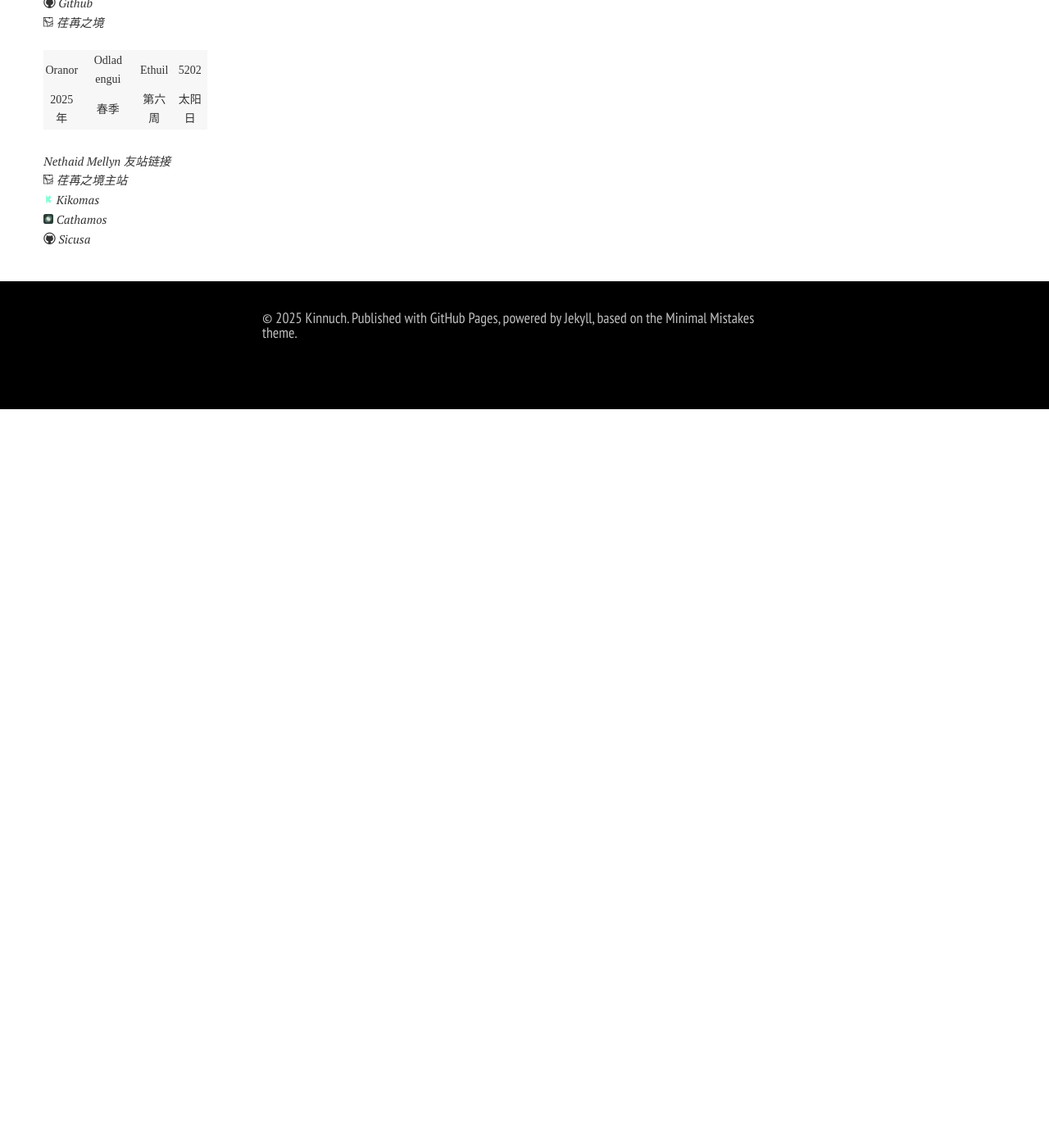
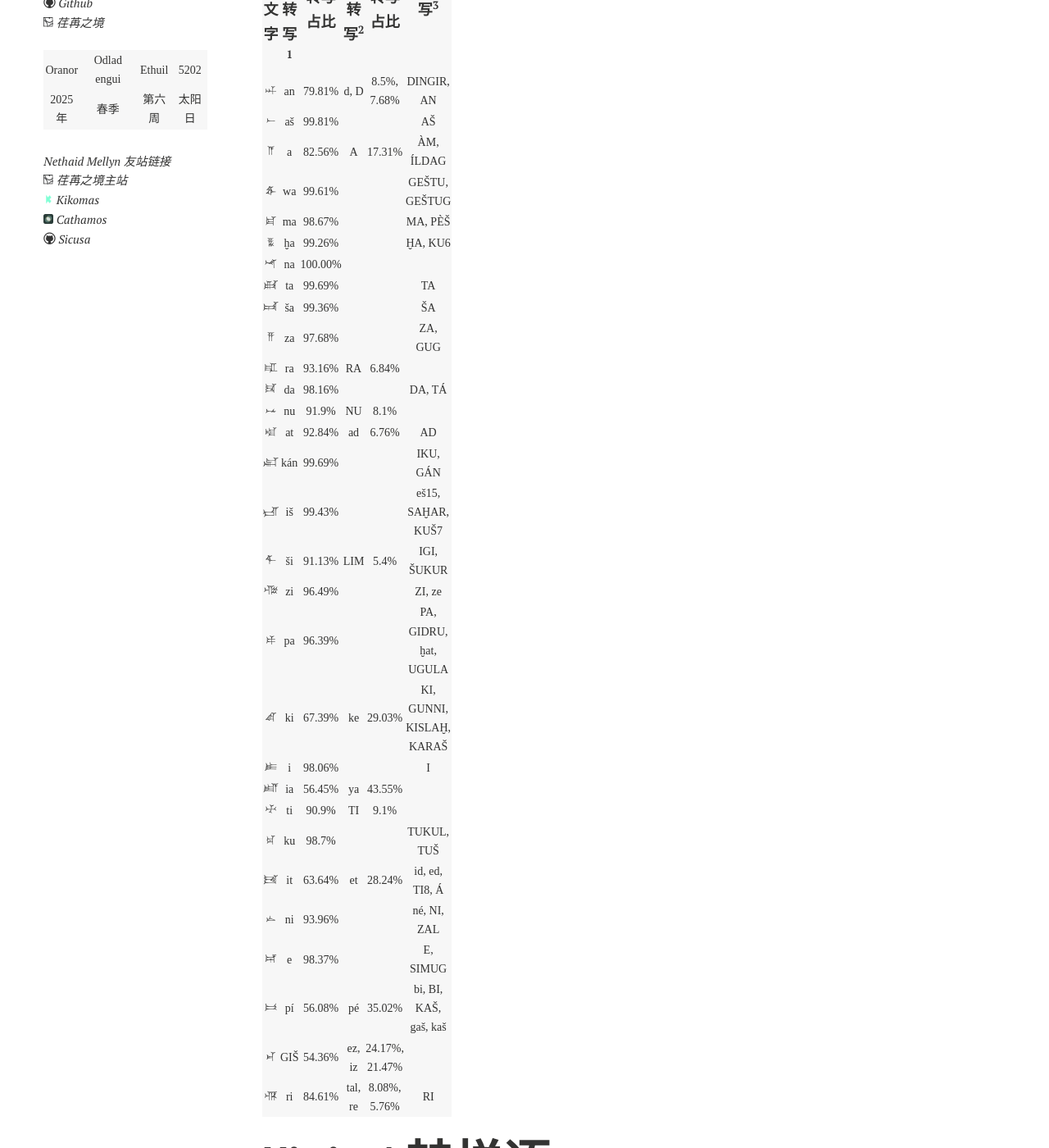
Before and after one commit to Kinnuch/kinnuch.github.io, a Jekyll site: the page built from laim/hittite.md, in a window 1280 px wide and 1400 px high, scrolled down 270 px. Shown: the whole window at 82% size. Built offline with Jekyll 4.4.1, drawn with Linux system fonts in a browser that asks for light colours; nearby versions of some CDN libraries; comment, search, counter and statistics services are not loaded; a style sheet for code colours, icons or effects is not loaded; before the commit the page ends 900 px from its top, so only the background shows below that; some of the changed text lies outside the part shown.

Commit message:
Update hittite.md

```diff
--- a/laim/hittite.md
+++ b/laim/hittite.md
@@ -7,6 +7,43 @@ hittite : true
 
 # Cuneiform | 楔形文字
 
-<font face='Cuneiform'>𒀭𒀸𒀀𒉿𒈠</font>
+|             楔形文字             | 最常见转写[^1] | 常见转写占比 | 次要转写[^2] |  次要转写占比  |       罕见转写[^3]       |
+| :------------------------------: | :------------: | :----------: | :----------: | :------------: | :----------------------: |
+| <font face='Cuneiform'>𒀭</font>  |       an       |    79.81%    |     d, D     |  8.5%, 7.68%   |        DINGIR, AN        |
+| <font face='Cuneiform'>𒀸</font>  |       aš       |    99.81%    |              |                |            AŠ            |
+| <font face='Cuneiform'>𒀀</font>  |       a        |    82.56%    |      A       |     17.31%     |        ÀM, ÍLDAG         |
+| <font face='Cuneiform'>𒉿</font>  |       wa       |    99.61%    |              |                |      GEŠTU, GEŠTUG       |
+| <font face='Cuneiform'>𒈠</font>  |       ma       |    98.67%    |              |                |         MA, PÈŠ          |
+| <font face='Cuneiform'>𒄩</font>  |       ḫa       |    99.26%    |              |                |         ḪA, KU6          |
+| <font face='Cuneiform'>𒈾</font>  |       na       |   100.00%    |              |                |                          |
+| <font face='Cuneiform'>𒋫</font>  |       ta       |    99.69%    |              |                |            TA            |
+| <font face='Cuneiform'>𒊭</font>  |       ša       |    99.36%    |              |                |            ŠA            |
+| <font face='Cuneiform'>𒍝</font>  |       za       |    97.68%    |              |                |         ZA, GUG          |
+| <font face='Cuneiform'>𒊏</font>  |       ra       |    93.16%    |      RA      |     6.84%      |                          |
+| <font face='Cuneiform'>𒁕</font>  |       da       |    98.16%    |              |                |          DA, TÁ          |
+| <font face='Cuneiform'>𒉡</font>  |       nu       |    91.9%     |      NU      |      8.1%      |                          |
+| <font face='Cuneiform'>𒀜</font>  |       at       |    92.84%    |      ad      |     6.76%      |            AD            |
+| <font face='Cuneiform'>𒃷</font>  |      kán       |    99.69%    |              |                |         IKU, GÁN         |
+| <font face='Cuneiform'> 𒅖</font> |       iš       |    99.43%    |              |                |    eš15, SAḪAR, KUŠ7     |
+| <font face='Cuneiform'>𒅆</font>  |       ši       |    91.13%    |     LIM      |      5.4%      |        IGI, ŠUKUR        |
+| <font face='Cuneiform'>𒍣</font>  |       zi       |    96.49%    |              |                |          ZI, ze          |
+| <font face='Cuneiform'>𒉺</font>  |       pa       |    96.39%    |              |                |  PA, GIDRU, ḫat, UGULA   |
+| <font face='Cuneiform'>𒆠</font>  |       ki       |    67.39%    |      ke      |     29.03%     | KI, GUNNI, KISLAḪ, KARAŠ |
+| <font face='Cuneiform'>𒄿</font>  |       i        |    98.06%    |              |                |            I             |
+| <font face='Cuneiform'>𒅀</font>  |       ia       |    56.45%    |      ya      |     43.55%     |                          |
+| <font face='Cuneiform'>𒋾</font>  |       ti       |    90.9%     |      TI      |      9.1%      |                          |
+| <font face='Cuneiform'>𒆪</font>  |       ku       |    98.7%     |              |                |        TUKUL, TUŠ        |
+| <font face='Cuneiform'>𒀉</font>  |       it       |    63.64%    |      et      |     28.24%     |      id, ed, TI8, Á      |
+| <font face='Cuneiform'>𒉌</font>  |       ni       |    93.96%    |              |                |       né, NI, ZAL        |
+| <font face='Cuneiform'>𒂊</font>  |       e        |    98.37%    |              |                |         E, SIMUG         |
+| <font face='Cuneiform'>𒁉</font>  |       pí       |    56.08%    |      pé      |     35.02%     |  bi, BI, KAŠ, gaš, kaš   |
+| <font face='Cuneiform'>𒄑</font>  |      GIŠ       |    54.36%    |    ez, iz    | 24.17%, 21.47% |                          |
+| <font face='Cuneiform'>𒊑</font>  |       ri       |    84.61%    |   tal, re    |  8.08%, 5.76%  |            RI            |
+
+<font face='Cuneiform'></font>
 
 # Hittite | 赫梯语
+
+[^1]: 占比最高
+[^2]: 占比高于5%
+[^3]: 占比低于5%
```
